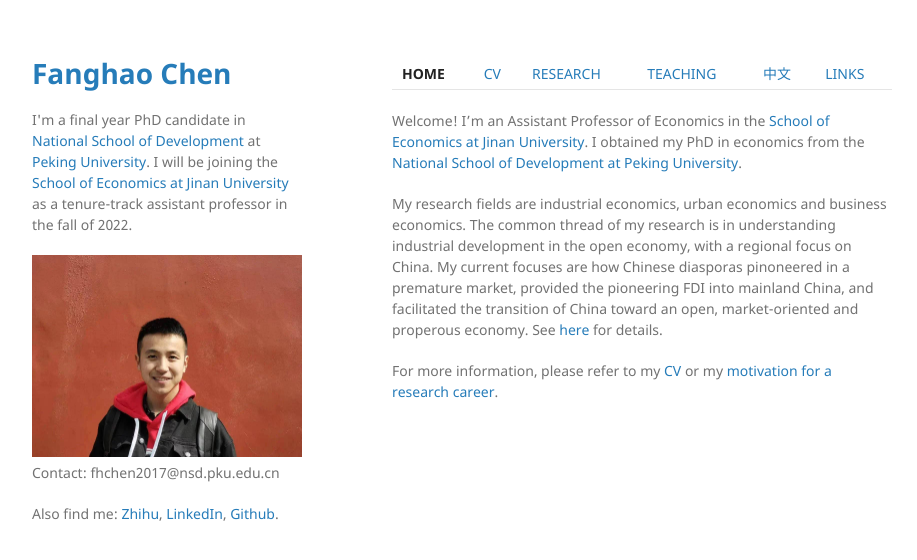
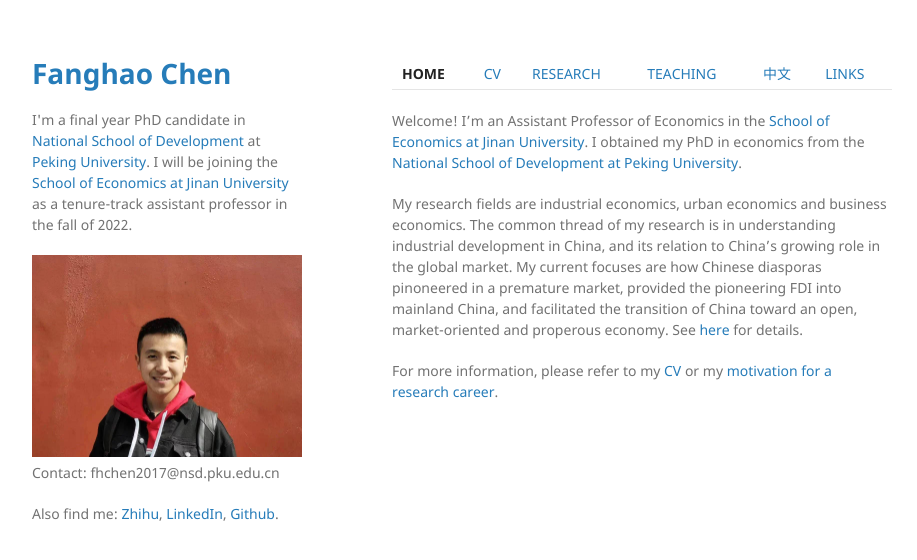
Before and after one commit to FanghaoChen/homepage, a Jekyll site: the page built from index.md, in a window 1280 px wide. Shown: the top 560 px of the page, without its empty margins (178-1095 px from the left). Built offline with Jekyll 4.4.1, drawn with Linux system fonts in a browser that asks for light colours.

Commit message:
Update index.md

```diff
--- a/index.md
+++ b/index.md
@@ -7,6 +7,6 @@ layout: default
 
 Welcome! I'm an Assistant Professor of Economics in the [School of Economics at Jinan University](https://ec.jnu.edu.cn/). I obtained my PhD in economics from the [National School of Development at Peking University](https://www.nsd.pku.edu.cn/).
 
-My research fields are industrial economics, urban economics and business economics. The common thread of my research is in understanding industrial development in the open economy, with a regional focus on China. My current focuses are how Chinese diasporas pinoneered in a premature market, provided the pioneering FDI into mainland China, and facilitated the transition of China toward an open, market-oriented and properous economy. See [here](./assets/familiar_stranger_draft_220303.pdf) for details.
+My research fields are industrial economics, urban economics and business economics. The common thread of my research is in understanding industrial development in China, and its relation to China's growing role in the global market. My current focuses are how Chinese diasporas pinoneered in a premature market, provided the pioneering FDI into mainland China, and facilitated the transition of China toward an open, market-oriented and properous economy. See [here](./assets/familiar_stranger_draft_220303.pdf) for details.
 
 For more information, please refer to my [CV](./assets/CV_FanghaoChen_220509.pdf) or my [motivation for a research career](https://mp.weixin.qq.com/s?__biz=Mzg4MzE0ODY0Mw==&mid=2247491382&idx=1&sn=992dc4dda38bfd95d5c2b47848fc5a81&chksm=cf4a8d3af83d042c96f68c98b9406eab25df4ce418b6778fccdee755fc9e499decfb44498855&mpshare=1&scene=24&srcid=12203KNxFd0xsEh7nM7ZzhKn&sharer_sharetime=1639991731014&sharer_shareid=009d752390d3ca9d149b0d31038375f0#rd).
```
